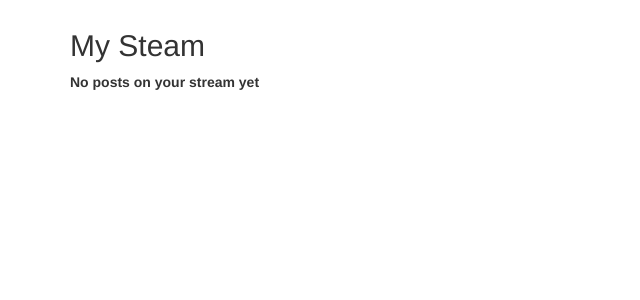
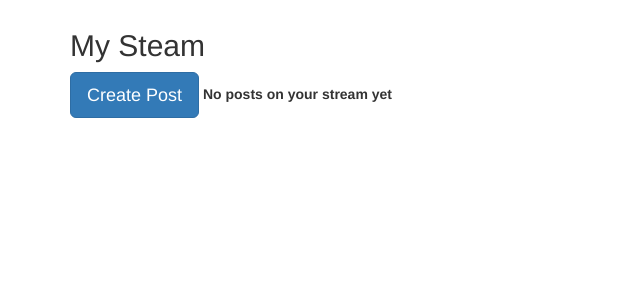
Before and after one commit to Solanar/CMPUT410-Project, a Django app: page /stream/ in a window 1280 px wide. Shown: the part 51-351 px from the top of the page, without its empty margins (0-640 px from the left). Run offline with Django 3.2, Linux system fonts and the light colour scheme; the visitor is signed in with stand-in values (Sample User, id 1); data comes from the database, SQL or seed files in the repository; data that the repository does not hold is empty; some libraries are stand-ins or nearby versions.

Commit message:
Added a 'Add post' button to the stream

```diff
--- a/DisSoNet/front/views/stream.py
+++ b/DisSoNet/front/views/stream.py
@@ -12,4 +12,6 @@ class StreamView(BaseView):
     def get(self, request, *args, **kwargs):
         posts = Post.objects.all()
         self.context["posts"] = posts
+        form = PostCreationForm()
+        self.context["form"] = form
         return self.render_to_response(self.context)
--- a/DisSoNet/templates/stream.html
+++ b/DisSoNet/templates/stream.html
@@ -3,6 +3,8 @@
 {% block content %}
 
 <h2>My Steam</h2>
+
+<button class="btn btn-primary btn-lg" data-toggle="modal" data-target="#create_post">Create Post</button>
 
 {% if posts %}
     {% for post in posts %}
@@ -17,4 +19,24 @@
     <strong>No posts on your stream yet</strong>
 {% endif %}
 
+<div class="modal" id="create_post" role="dialog">
+    <div id="create_post_box" style="margin-top:50px;" class="mainbox col-md-6 col-md-offset-3 col-sm-8 col-sm-offset-2">
+        <div class="panel panel-primary">
+            <div class="panel-heading">
+                <div class="panel-heading">
+                    <h3>Post</h3>
+                </div>
+                <div class="panel-body">
+                    <!-- Add the action here to make it go to the post of a new post -->
+                    <form method="post">
+                    {% csrf_token %}
+                    <table>
+                        {{ form }}
+                    </table>
+                    <input type="submit" value="Post" name="new_post" />
+                </form>
+            </div>
+        </div>
+    </div>
+</div>
 {% endblock %}
```
